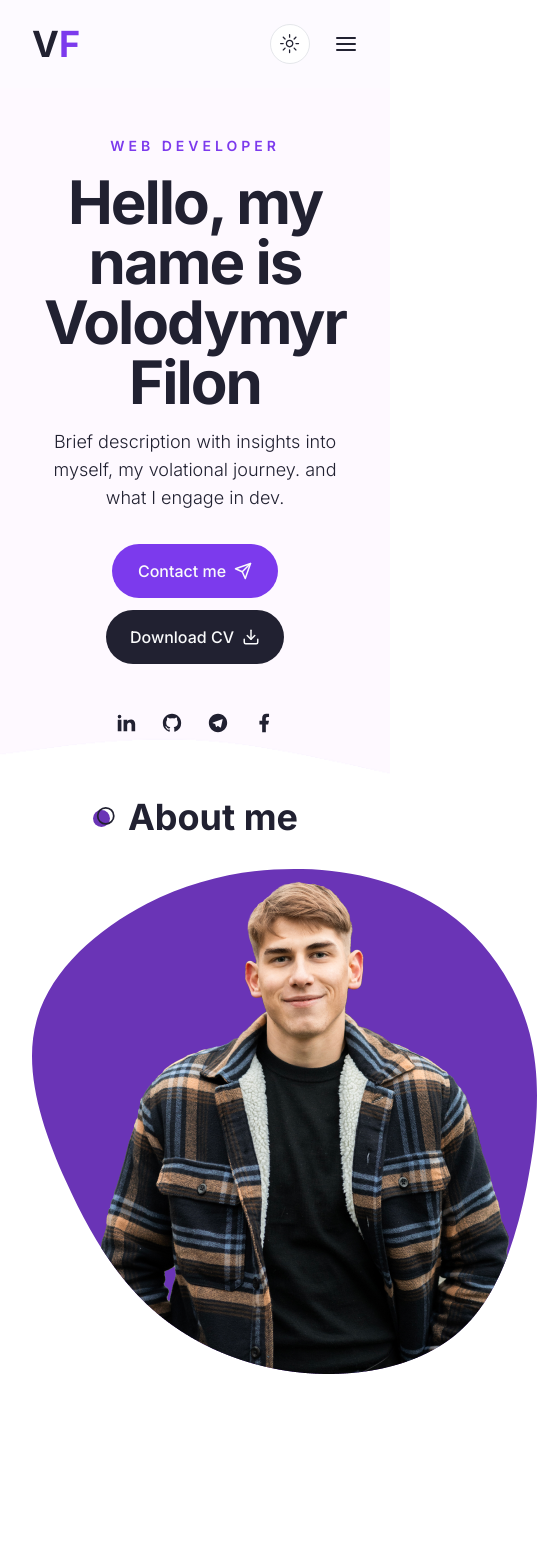
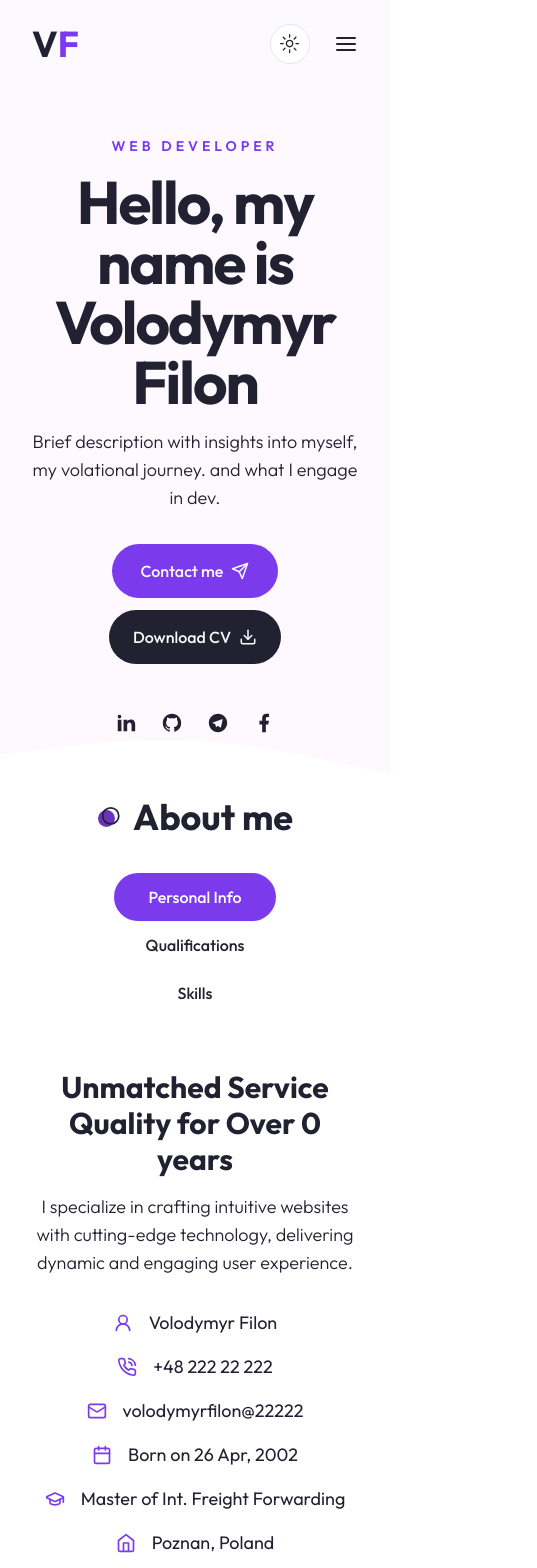
Before and after one commit to volodymyrfilon/portfolio-website, a Next.js app: page / in a window 390 px wide. Shown: the top 1568 px of the page, 537 px wide, since content can reach past the window. Built offline with nearby package versions, Linux system fonts and the light colour scheme.

Commit message:
feat: about me section

```diff
--- a/app/globals.css
+++ b/app/globals.css
@@ -71,14 +71,26 @@
 	@apply text-6xl xl:text-[72px] xl:leading-[80px] tracking-[-2px] font-bold;
 }
 
+.h2 {
+	@apply text-4xl font-bold;
+}
+
+.h3 {
+	@apply text-3xl font-bold;
+}
+
+.h4 {
+	@apply text-[22px] font-semibold;
+}
+
 .subtitle {
 	@apply text-muted-foreground text-lg mb-8 font-light;
+}
+
+.section-title {
+	@apply text-4xl font-bold relative w-max flex items-center justify-between gap-x-3 before:bg-dots_light before:dark:bg-dots_dark before:bg-no-repeat before:bg-center before:w-[24px] before:h-[24px]
 }
 
 .badge {
 	@apply z-10 w-[200px] h-[68px] bg-white dark:backdrop-blur-[44px] shadow-2xl p-4 rounded-[10px] flex items-center  gap-x-4
 }
-
-.section-title {
-	@apply text-4xl font-bold relative w-max flex items-center justify-between gap-x-3 before:bg-dots_light before:dark:bg-dots_dark before:bg-no-repeat before:bg-center before:w-[24px] before:h-[24px]
-}
--- a/app/layout.jsx
+++ b/app/layout.jsx
@@ -1,4 +1,4 @@
-import { Inter } from 'next/font/google'
+import { Outfit } from 'next/font/google'
 import './globals.css'
 
 // components
@@ -7,7 +7,7 @@
 // theme provider
 import { ThemeProvider } from '@/components/ThemeProvider'
 
-const inter = Inter({ subsets: ['latin'] })
+const outfit = Outfit({ subsets: ['latin'] })
 
 export const metadata = {
 	title: 'Create Next App',
@@ -17,7 +17,7 @@
 export default function RootLayout({ children }) {
 	return (
 		<html lang='en' suppressHydrationWarning>
-			<body className={inter.className}>
+			<body className={outfit.className}>
 				<ThemeProvider attribute='class' defaultTheme='light'>
 					<Header />
 					{children}
--- a/components/About.jsx
+++ b/components/About.jsx
@@ -1,6 +1,7 @@
 import DevImg from './DevImg'
 
 import {
+	Briefcase,
 	Calendar,
 	GraduationCap,
 	HomeIcon,
@@ -8,6 +9,8 @@
 	PhoneCall,
 	User2,
 } from 'lucide-react'
+import Image from 'next/image'
+import { Tabs, TabsContent, TabsList, TabsTrigger } from './ui/tabs'
 
 const infoData = [
 	{
@@ -28,7 +31,7 @@
 	},
 	{
 		icon: <GraduationCap size={20} />,
-		text: 'Master of Int. Freight Forwarding & Transpotation',
+		text: 'Master of Int. Freight Forwarding',
 	},
 	{
 		icon: <HomeIcon size={20} />,
@@ -47,8 +50,7 @@
 			},
 			{
 				university: 'High School of Logistics',
-				qualification:
-					'Master of Internatioal Freight Forwarding Company Management',
+				qualification: 'Master of Int. Freight Forwarding & Transportation',
 				years: '2022 - 2024',
 			},
 		],
@@ -58,12 +60,12 @@
 		data: [
 			{
 				company: 'Transport Wietrak Group',
-				qualification: 'Int. Freight Forwarder & Trasnport Manager',
+				role: 'Int. Freight Forwarder & Trasnport Manager',
 				years: '2021 - Present',
 			},
 			{
 				company: 'BAZA Trainee Ukraine',
-				qualification: 'Frontend Web Developer',
+				role: 'Frontend Web Developer',
 				years: '2023 - Present',
 			},
 		],
@@ -123,17 +125,195 @@
 				<h2 className='section-title mb-8 xl:mb-16 text-center mx-auto'>
 					About me
 				</h2>
-				<div>
+				<div className='flex flex-col xl:flex-row'>
 					{/* image */}
-					<div>
+					<div className='hidden xl:flex flex-1 relative'>
 						<DevImg
 							containerStyles='bg-about_shape_light dark:bg-about_shape_dark w-[505px] h-[505px] bg-no-repeat relative'
 							imgSrc='/about/developer.png'
 						/>
 					</div>
+					{/* tabs */}
+					<div className='flex-1'>
+						<Tabs defaultValue='personal'>
+							<TabsList className='w-full grid xl:grid-cols-3 xl:max-w-[520px] xl:border dark:border-none'>
+								<TabsTrigger className='w-[162px] xl:w-auto' value='personal'>
+									Personal Info
+								</TabsTrigger>
+								<TabsTrigger
+									className='w-[162px] xl:w-auto'
+									value='qualifications'
+								>
+									Qualifications
+								</TabsTrigger>
+								<TabsTrigger className='w-[162px] xl:w-auto' value='skills'>
+									Skills
+								</TabsTrigger>
+							</TabsList>
+							{/* tabs content */}
+							<div className='text-lg mt-12 xl:mt-8'>
+								{/* personal */}
+								<TabsContent value='personal'>
+									<div className='text-center xl:text-left'>
+										<h3 className='h3 mb-4'>
+											Unmatched Service Quality for Over 0 years
+										</h3>
+										<p className='subtitle max-w-xl mx-auto xl:mx-0'>
+											I specialize in crafting intuitive websites with
+											cutting-edge technology, delivering dynamic and engaging
+											user experience.
+										</p>
+										{/* icons */}
+										<div className='grid xl:grid-cols-2 gap-4 mb-12'>
+											{infoData.map((item, index) => (
+												<div
+													className='flex items-center gap-x-4 mx-auto xl:mx-0'
+													key={index}
+												>
+													<div className='text-primary'>{item.icon}</div>
+													<div>{item.text}</div>
+												</div>
+											))}
+										</div>
+										{/* languages */}
+										<div className='flex flex-col gap-y-2'>
+											<div className='text-primary'>Languages Skills</div>
+											<div className='border-b border-border'></div>
+											<div className=''>English, Ukrainian, German, Polish</div>
+										</div>
+									</div>
+								</TabsContent>
+								{/* qualifications */}
+								<TabsContent value='qualifications'>
+									<div>
+										<h3 className='h3 mb-8 text-center xl:text-left'>
+											My Blablabla Journey
+										</h3>
+										{/* experience & education wrapper*/}
+										<div className='grid md:grid-cols-2 gap-y-8'>
+											{/* experience */}
+											<div className='flex flex-col gap-y-6'>
+												<div className='flex gap-x-4 items-center text-[22px] text-primary'>
+													<Briefcase />
+													<h4 className='capitalize font-medium'>
+														{getData(qualificationData, 'experience').title}
+													</h4>
+												</div>
+												{/* list */}
+												<div className='flex flex-col gap-y-8'>
+													{getData(qualificationData, 'experience').data.map(
+														(item, index) => {
+															const { company, role, years } = item
+															return (
+																<div className='flex gap-x-8 group' key={index}>
+																	<div className='h-[84px] w-[1px] bg-border relative ml-2'>
+																		<div className='w-[11px] h-[11px] rounded-full bg-primary absolute -left-[5px] group-hover:translate-y-[84px] transition-all duration-500'></div>
+																	</div>
+																	<div>
+																		<div className='font-semibold text-xl leading-none mb-2'>
+																			{company}
+																		</div>
+																		<div className='text-lg leading-none text-muted-foreground mb-4'>
+																			{role}
+																		</div>
+																		<div className='text-base font-medium'>
+																			{years}
+																		</div>
+																	</div>
+																</div>
+															)
+														}
+													)}
+												</div>
+											</div>
+											{/* education */}
+											<div className='flex flex-col gap-y-6'>
+												<div className='flex gap-x-4 items-center text-[22px] text-primary'>
+													<GraduationCap size={28} />
+													<h4 className='capitalize font-medium'>
+														{getData(qualificationData, 'education').title}
+													</h4>
+												</div>
+												{/* list */}
+												<div className='flex flex-col gap-y-8'>
+													{getData(qualificationData, 'education').data.map(
+														(item, index) => {
+															const { university, qualification, years } = item
+															return (
+																<div className='flex gap-x-8 group' key={index}>
+																	<div className='h-[84px] w-[1px] bg-border relative ml-2'>
+																		<div className='w-[11px] h-[11px] rounded-full bg-primary absolute -left-[5px] group-hover:translate-y-[84px] transition-all duration-500'></div>
+																	</div>
+																	<div>
+																		<div className='font-semibold text-xl leading-none mb-2'>
+																			{university}
+																		</div>
+																		<div className='text-lg leading-none text-muted-foreground mb-4'>
+																			{qualification}
+																		</div>
+																		<div className='text-base font-medium'>
+																			{years}
+																		</div>
+																	</div>
+																</div>
+															)
+														}
+													)}
+												</div>
+											</div>
+										</div>
+									</div>
+								</TabsContent>
+								{/* skills */}
+								<TabsContent value='skills'>
+									<div className='text-center xl:text-left'>
+										<h3 className='h3 mb-8'>What I Use Daily</h3>
+										{/* skills */}
+										<div className='mb-16'>
+											<h4 className='text-xl font-semibold mb-2'>Skills</h4>
+											<div className='border-b border-border mb-4'></div>
+											{/* skills list */}
+											<div>
+												{getData(skillData, 'skills').data.map(
+													(item, index) => (
+														<div
+															className='w-2/4 text-center xl:text-left mx-auto xl:mx-0'
+															key={index}
+														>
+															<div className='font-medium'>{item.name}</div>
+														</div>
+													)
+												)}
+											</div>
+										</div>
+										{/* tools */}
+										<div>
+											<h4 className='text-xl font-semibold mb-2 xl:text-left'>
+												Tools
+											</h4>
+											<div className='border-b border-border mb-4'></div>
+											{/* tools list */}
+											<div className='flex gap-x-8 justify-center xl:justify-start'>
+												{getData(skillData, 'tools').data.map((item, index) => (
+													<div key={index}>
+														<Image
+															src={item.imgPath}
+															width={48}
+															height={48}
+															alt=''
+															priority
+														/>
+													</div>
+												))}
+											</div>
+										</div>
+									</div>
+								</TabsContent>
+							</div>
+						</Tabs>
+					</div>
 				</div>
 			</div>
-			<div></div>
 		</section>
 	)
 }
--- a/components/ui/tabs.jsx
+++ b/components/ui/tabs.jsx
@@ -1,9 +1,9 @@
-"use client"
+'use client'
 
-import * as React from "react"
-import * as TabsPrimitive from "@radix-ui/react-tabs"
+import * as TabsPrimitive from '@radix-ui/react-tabs'
+import * as React from 'react'
 
-import { cn } from "@/lib/utils"
+import { cn } from '@/lib/utils'
 
 const Tabs = TabsPrimitive.Root
 
@@ -11,10 +11,11 @@
 	<TabsPrimitive.List
 		ref={ref}
 		className={cn(
-      "inline-flex h-10 items-center justify-center rounded-md bg-muted p-1 text-muted-foreground",
+			'inline-flex items-center justify-center xl:bg-white p-1 text-muted-foreground rounded-[30px] dark:md:bg-secondary ',
 			className
 		)}
-    {...props} />
+		{...props}
+	/>
 ))
 TabsList.displayName = TabsPrimitive.List.displayName
 
@@ -22,10 +23,11 @@
 	<TabsPrimitive.Trigger
 		ref={ref}
 		className={cn(
-      "inline-flex items-center justify-center whitespace-nowrap rounded-sm px-3 py-1.5 text-sm font-medium ring-offset-background transition-all focus-visible:outline-none focus-visible:ring-2 focus-visible:ring-ring focus-visible:ring-offset-2 disabled:pointer-events-none disabled:opacity-50 data-[state=active]:bg-background data-[state=active]:text-foreground data-[state=active]:shadow-sm",
+			'inline-flex items-center justify-center whitespace-nowrap rounded-full px-3 py-1.5 text-base font-medium ring-offset-background transition-all focus-visible:outline-none focus-visible:ring-2 focus-visible:ring-ring focus-visible:ring-offset-2 disabled:pointer-events-none disabled:opacity-50 data-[state=active]:bg-primary data-[state=active]:text-white data-[state=active]:shadow-sm h-[48px]',
 			className
 		)}
-    {...props} />
+		{...props}
+	/>
 ))
 TabsTrigger.displayName = TabsPrimitive.Trigger.displayName
 
@@ -33,11 +35,12 @@
 	<TabsPrimitive.Content
 		ref={ref}
 		className={cn(
-      "mt-2 ring-offset-background focus-visible:outline-none focus-visible:ring-2 focus-visible:ring-ring focus-visible:ring-offset-2",
+			'mt-2 ring-offset-background focus-visible:outline-none focus-visible:ring-2 focus-visible:ring-ring focus-visible:ring-offset-2',
 			className
 		)}
-    {...props} />
+		{...props}
+	/>
 ))
 TabsContent.displayName = TabsPrimitive.Content.displayName
 
-export { Tabs, TabsList, TabsTrigger, TabsContent }
+export { Tabs, TabsContent, TabsList, TabsTrigger }
--- a/tailwind.config.js
+++ b/tailwind.config.js
@@ -11,9 +11,12 @@
 		container: {
 			center: true,
 			padding: '2rem',
-			screens: {
-				'2xl': '1400px',
-			},
+		},
+		screens: {
+			sm: '640px',
+			md: '768px',
+			lg: '1024px',
+			xl: '1400px',
 		},
 		extend: {
 			colors: {
```
Also changed, not shown: public/about/shape-light.svg. Lines whose indentation alone changed are shown as unchanged.
